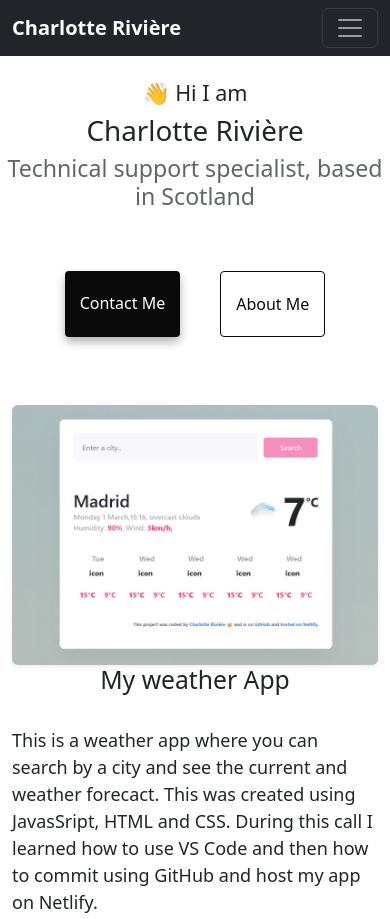
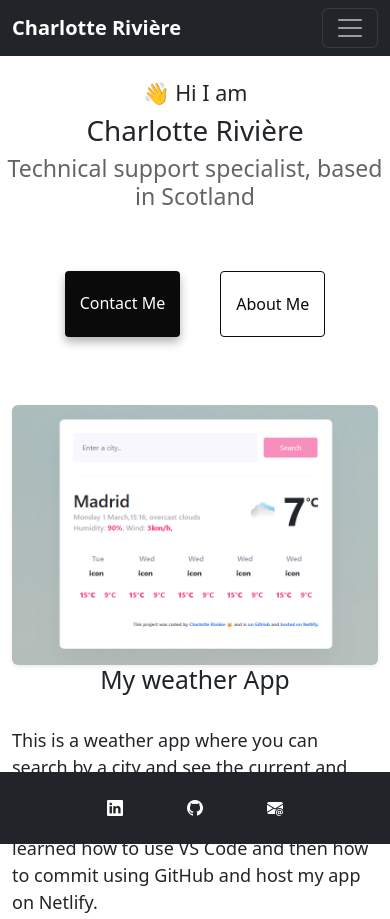
Before and after one commit to Charlotte0211/Portfolio-Charlotte-Riviere, a plain HTML site: page index.html in a window 390 px wide. Shown: the top 919 px of the page. Drawn offline with nearby package versions, Linux system fonts and the light colour scheme.

Commit message:
Update mobile icons

```diff
--- a/index.html
+++ b/index.html
@@ -43,7 +43,7 @@
           </ul>
         </li>
              </ul>
-      <ul class="navbar-nav sm-icons">
+      <ul class="navbar-nav sm-icons d-none d-md-none">
         <li><a class="nav-link" href="https://www.linkedin.com/in/charlotteriviere/" target="_blank"><i class="bi bi-linkedin"></i></a></li>
         <li><a class="nav-link" href="https://github.com/Charlotte0211?tab=repositories"target="_blank"><i class="bi bi-github"></i></a></li>
         <li><a class="nav-link" href="mailto:charlotte.riviere@hotmail.com"target="_blank"><i class="bi-envelope-at-fill"></i></a></li>
@@ -195,8 +195,15 @@
 
         </div>
       </div>
-
-
+ <nav class="navbar navbar-expand-md fixed-bottom navbar-dark bg-dark d-flex d-md-none">
+<div class="container-fluid">
+<div class="navbar nav sm-icons justify-content-center align-items-center w-100">
+<a class="nav-link mx-3" href="https://www.linkedin.com/in/charlotteriviere/" target="_blank"><i class="bi bi-linkedin text-white"></i></a>
+<a class="nav-link mx-3" href="https://github.com/Charlotte0211?tab=repositories"target="_blank"><i class="bi bi-github text-white"></i></a>
+<a class="nav-link mx-3" href="mailto:charlotte.riviere@hotmail.com"target="_blank"><i class=" bi bi-envelope-at-fill text-white"></i></a>
+</div>
+</div>
+    </nav>
 
 
 
```
